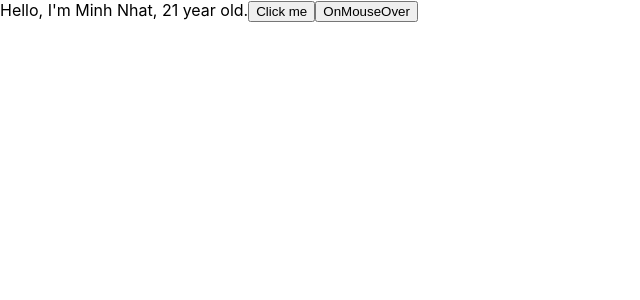
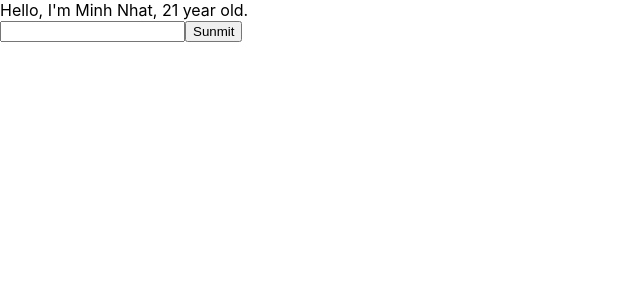
Before and after one commit to Minhnhat21/demo-react-project, a React (Create React App) app: page / in a window 1280 px wide. Shown: the top 300 px of the page, without its empty margins (0-640 px from the left). Built offline with nearby package versions, Linux system fonts and the light colour scheme.

Commit message:
video-21

```diff
--- a/src/components/MyComponent.js
+++ b/src/components/MyComponent.js
@@ -24,12 +24,31 @@
     handleOnMouseOver(event) {
         // console.log(event.clientX);
     }
+
+    handleOnChangeInput = (event) => {
+        this.setState({
+            name: event.target.value
+        })
+    }
+
+    handleOnSubmit = (event) => {
+        event.preventDefault();
+        console.log(this.state.name)
+        // this.setState({
+        //     name: event.target.value
+        // })
+    }
     render() {
         return(
             <div>
                 Hello, I'm {this.state.name}, {this.state.age} year old.
-                <button onClick={(event) => {this.handleClick(event)}}>Click me</button>
-                <button onMouseOver={this.handleOnMouseOver}>OnMouseOver</button>
+                <form onSubmit={(event) => {this.handleOnSubmit(event)}}>
+                    <input
+                        type = 'text'
+                        onChange={(event) => {this.handleOnChangeInput(event)}}
+                    />
+                    <button>Sunmit</button>
+                </form>
             </div>
         )
     }
```
